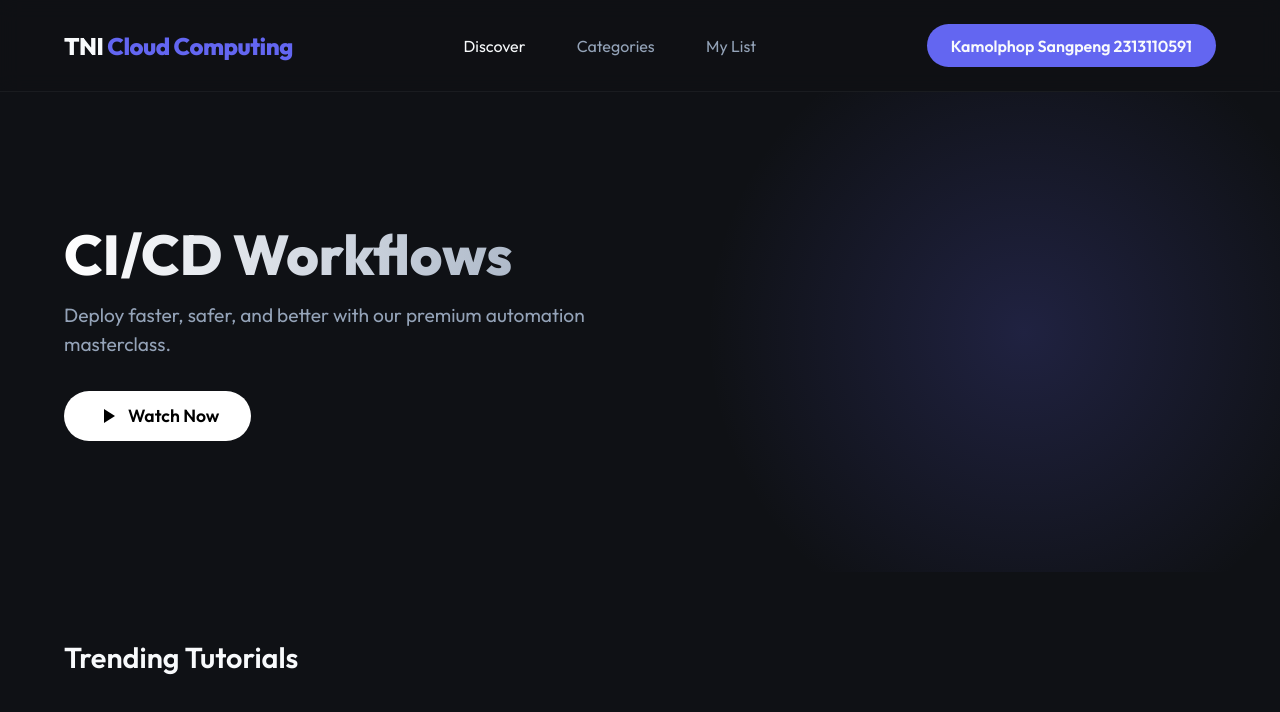
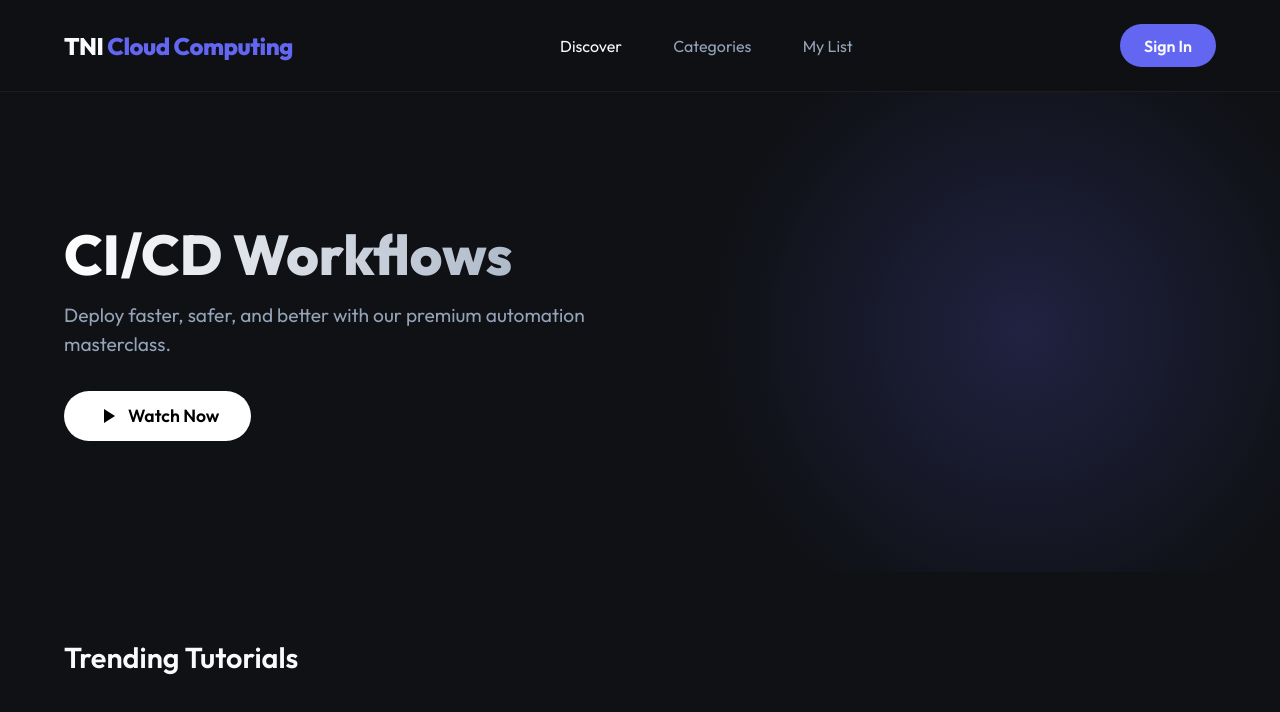
Before and after one commit to yourshoji/cicd-lab, a website: page public/index.html in a window 1280 px wide. Drawn offline with Linux system fonts and the light colour scheme; no server answers.

Commit message:
reverted index.html

```diff
--- a/public/index.html
+++ b/public/index.html
@@ -15,7 +15,7 @@
             <a href="#">Categories</a>
             <a href="#">My List</a>
         </div>
-        <div class="profile-btn">Kamolphop Sangpeng 2313110591</div>
+        <div class="profile-btn">Sign In</div>
     </nav>
 
     <header class="hero">
```
